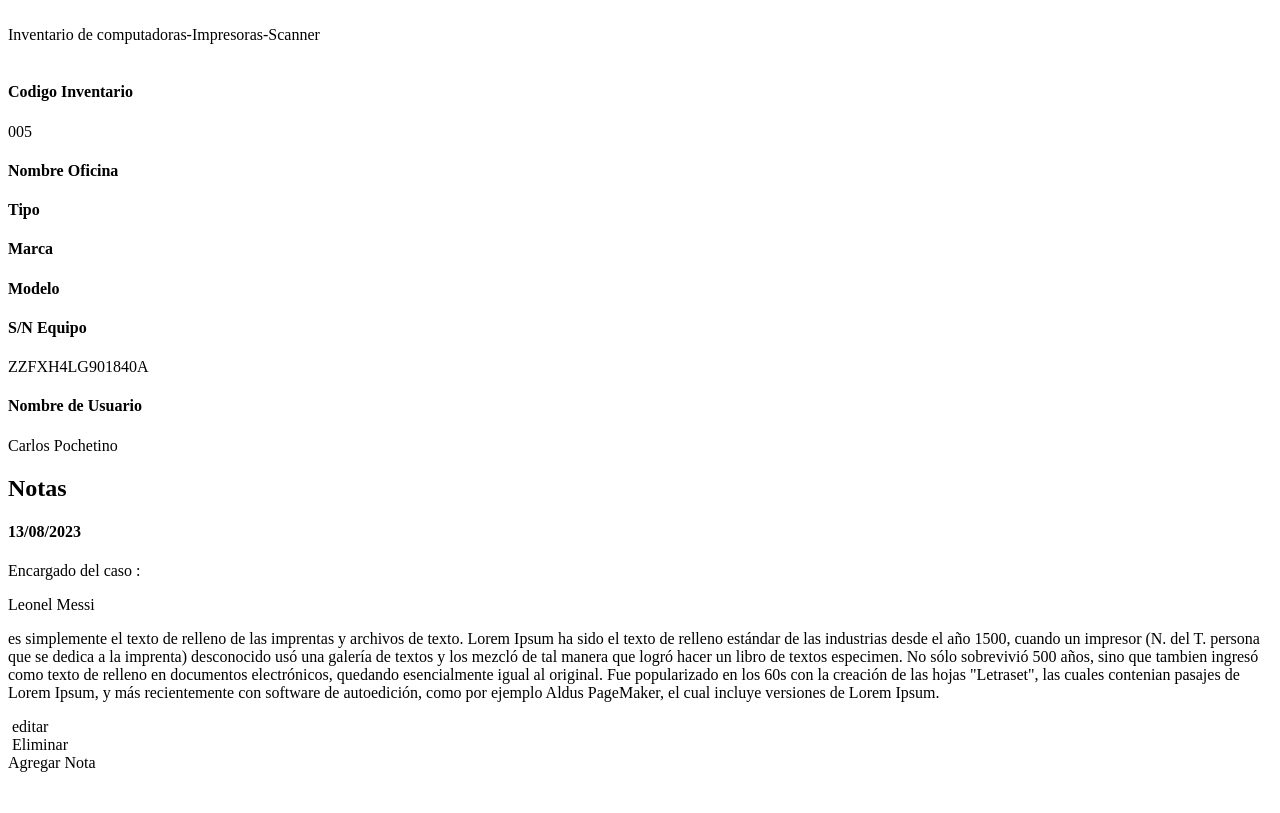
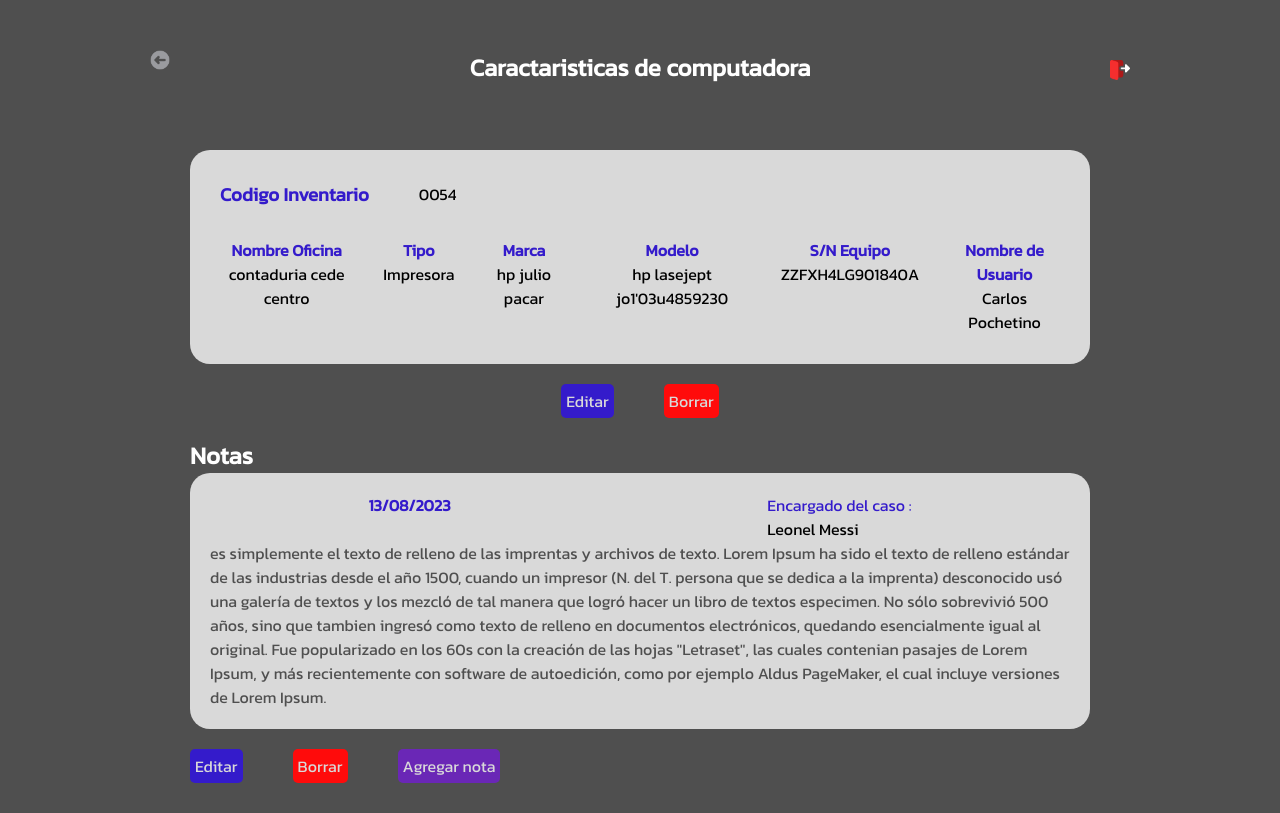
Before and after one commit to stian13/Gestor-de-inventario, a plain HTML site: page infoimperesorasYScanner.html in a window 1280 px wide. Drawn offline with Linux system fonts and the light colour scheme.

Commit message:
se ha estilizado la sccion de ipresoras y scarnner del archivo infoimpresorasYScanner

```diff
--- a/infoimperesorasYScanner.html
+++ b/infoimperesorasYScanner.html
@@ -3,80 +3,93 @@
 <head>
     <meta charset="UTF-8">
     <meta name="viewport" content="width=device-width, initial-scale=1.0">
+    <link rel="preconnect" href="https://fonts.googleapis.com">
+    <link rel="preconnect" href="https://fonts.gstatic.com" crossorigin>
+    <link href="https://fonts.googleapis.com/css2?family=Kanit:wght@300;400&display=swap" rel="stylesheet">
+    <link rel="stylesheet" href="./Styles/stylesDetallesDispositivos.css">
     <title>Document</title>
 </head>
 <body>
     <header>
-        <section>
-            <div>
-                <img src="" alt=""> <!--Boton volver-->
-            </div>
+        <header>
+            <section class="Container-cabecera">
+                <div ><!--logo alcaldia-->
+                    <img src="./Assets/Img/flecha-izquierda.png" alt="" class="img-volver">
+                </div>
 
-            <div>Inventario de computadoras-Impresoras-Scanner</div>
-        </section>
+                    <h1>Caractaristicas de computadora</h1>
+
+                <div><!--logo alcaldia-->
+                    <img src="./Assets/Img/cerrar-sesion.png" alt="" class="img-salir">
+                </div>
+            </section>
+        </header>
         <div>
             <img src="" alt=""><!--Boton salir sesion-->
         </div>
     </header>
-    <main>
-        <section>
-            <div>
-                <h4>Codigo Inventario</h4>
-                <p>005</p>
+    <main class="main-info-dispositivo">
+        <section class="info-dispostivo-section">
+            <div class="code-dispositivo">
+                <h3 class="blue-title">Codigo Inventario</h3>
+                <p>0054</p>
             </div>
-            <div>
-                <div>
-                    <h4>Nombre Oficina</h4>
-                    <p></p>
+            <div class="info-ubicacion">
+                <div class="tex-content-info">
+                    <h4 class="blue-title">Nombre Oficina</h4>
+                    <p>contaduria cede centro</p>
                 </div>
-                <div>
-                    <h4>Tipo</h4>
-                    <p></p>
+                <div class="tex-content-info">
+                    <h4 class="blue-title">Tipo</h4>
+                    <p>Impresora</p>
                 </div>
-                <div>
-                    <h4>Marca</h4>
-                    <p></p>
+                <div class="tex-content-info">
+                    <h4 class="blue-title">Marca</h4>
+                    <p>hp julio pacar</p>
                 </div>
-                <div>
-                    <h4>Modelo</h4>
-                    <p></p>
+                <div class="tex-content-info">
+                    <h4 class="blue-title">Modelo</h4>
+                    <p>hp lasejept jo1'03u4859230</p>
                 </div>
-                <div>
-                    <h4>S/N Equipo</h4>
+                <div class="tex-content-info">
+                    <h4 class="blue-title">S/N Equipo</h4>
                     <p>ZZFXH4LG901840A</p>
                 </div>
-                <div>
-                    <h4>Nombre de Usuario</h4>
+                <div class="tex-content-info">
+                    <h4 class="blue-title">Nombre de Usuario</h4>
                     <p>Carlos Pochetino</p>
                 </div>
             </div>
         </section>
+
+        <section class="section-btn-edition">
+            <div class="style-btn editar-btn">Editar</div>
+            <div class="style-btn borra-btn">Borrar</div>
+        </section>
+
+
         <!--Centro de notas-->
-        <section>
-            <h2>Notas</h2>
-            <div>
-                <h4>13/08/2023</h4>
-                <div>
-                    <p>Encargado del caso :</p>
-                    <p>Leonel Messi</p>
+        <!--Centro de notas-->
+        <section class="section-notes">
+            <h2 class="color-blanco">Notas</h2>
+            <div class="card-note">
+                <div class="info-basic-nota">
+                    <h4 class="blue-title">13/08/2023</h4>
+                    <div>
+                        <p class="blue-title">Encargado del caso :</p>
+                        <p>Leonel Messi</p>
+                    </div>
                 </div>
-                <p>
+
+                <p class="color-gris">
                     es simplemente el texto de relleno de las imprentas y archivos de texto. Lorem Ipsum ha sido el texto de relleno estándar de las industrias desde el año 1500, cuando un impresor (N. del T. persona que se dedica a la imprenta) desconocido usó una galería de textos y los mezcló de tal manera que logró hacer un libro de textos especimen. No sólo sobrevivió 500 años, sino que tambien ingresó como texto de relleno en documentos electrónicos, quedando esencialmente igual al original. Fue popularizado en los 60s con la creación de las hojas "Letraset", las cuales contenian pasajes de Lorem Ipsum, y más recientemente con software de autoedición, como por ejemplo Aldus PageMaker, el cual incluye versiones de Lorem Ipsum.
                 </p>
             </div>
-            <div>
-                <img src="" alt="">
-                editar
-            </div>
-            <div>
-                <img src="" alt="">
-                Eliminar
-            </div>
-
-            <!--Boton agragar notas-->
-            <div>
-                Agregar Nota
-            </div>
+            <section class="section-btn-edition">
+                <div class="style-btn editar-btn">Editar</div>
+                <div class="style-btn borra-btn">Borrar</div>
+                <div class="style-btn add-note-btn">Agregar nota</div>
+            </section>
         </section>
     </main>
 </body>
```
Also changed, not shown: infromacionEquipo.html (+1 -1 lines).
